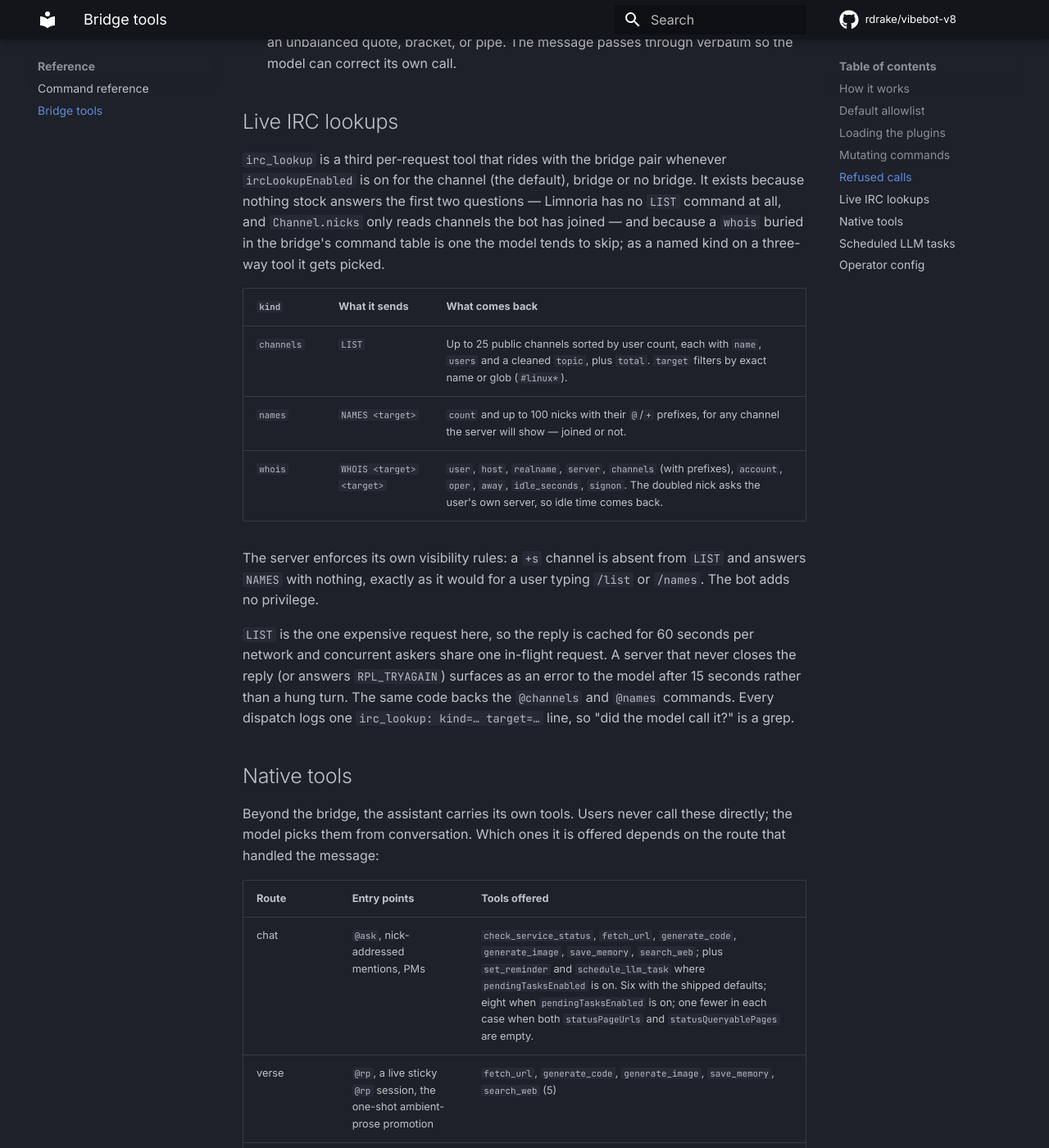
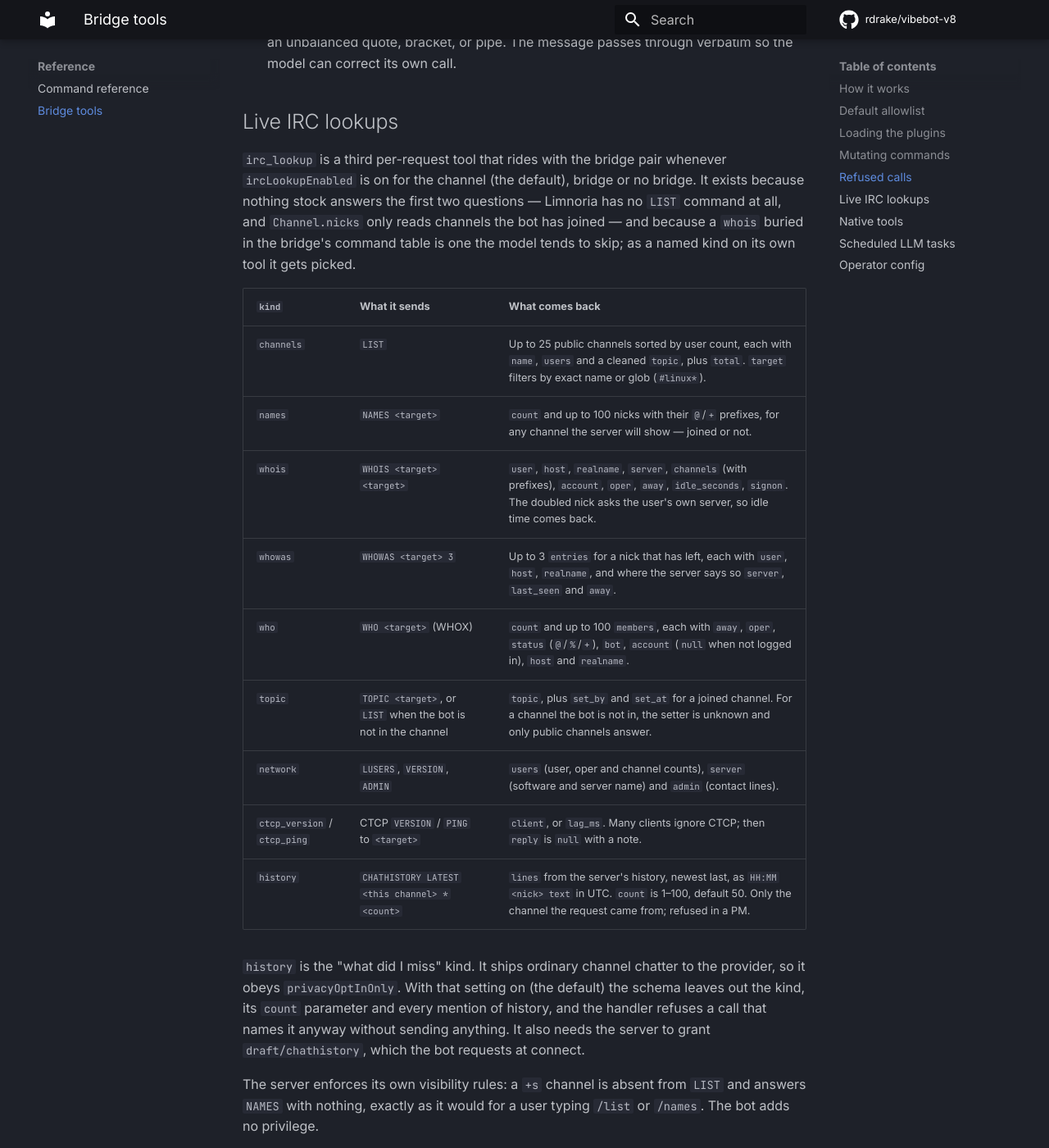
Before and after one commit to rdrake/vibebot-v8, an MkDocs documentation site: the page built from docs/guide/reference/bridge-tools.md, in a window 1280 px wide and 1400 px high, scrolled down 3236 px. Shown: the whole window at 82% size. Built offline with MkDocs 1.6.1 and Material for MkDocs 9.7.7, drawn with Linux system fonts in a browser that asks for light colours; comment, search, counter and statistics services are not loaded.

Commit message:
docs(irc_lookup): document every kind and the history privacy gate

```diff
--- a/docs/guide/reference/bridge-tools.md
+++ b/docs/guide/reference/bridge-tools.md
@@ -153,13 +153,26 @@ bridge or no bridge. It exists because nothing stock answers the first
 two questions — Limnoria has no `LIST` command at all, and
 `Channel.nicks` only reads channels the bot has joined — and because a
 `whois` buried in the bridge's command table is one the model tends to
-skip; as a named kind on a three-way tool it gets picked.
+skip; as a named kind on its own tool it gets picked.
 
 | `kind` | What it sends | What comes back |
 |--------|---------------|-----------------|
 | `channels` | `LIST` | Up to 25 public channels sorted by user count, each with `name`, `users` and a cleaned `topic`, plus `total`. `target` filters by exact name or glob (`#linux*`). |
 | `names` | `NAMES <target>` | `count` and up to 100 nicks with their `@`/`+` prefixes, for any channel the server will show — joined or not. |
 | `whois` | `WHOIS <target> <target>` | `user`, `host`, `realname`, `server`, `channels` (with prefixes), `account`, `oper`, `away`, `idle_seconds`, `signon`. The doubled nick asks the user's own server, so idle time comes back. |
+| `whowas` | `WHOWAS <target> 3` | Up to 3 `entries` for a nick that has left, each with `user`, `host`, `realname`, and where the server says so `server`, `last_seen` and `away`. |
+| `who` | `WHO <target>` (WHOX) | `count` and up to 100 `members`, each with `away`, `oper`, `status` (`@`/`%`/`+`), `bot`, `account` (`null` when not logged in), `host` and `realname`. |
+| `topic` | `TOPIC <target>`, or `LIST` when the bot is not in the channel | `topic`, plus `set_by` and `set_at` for a joined channel. For a channel the bot is not in, the setter is unknown and only public channels answer. |
+| `network` | `LUSERS`, `VERSION`, `ADMIN` | `users` (user, oper and channel counts), `server` (software and server name) and `admin` (contact lines). |
+| `ctcp_version` / `ctcp_ping` | CTCP `VERSION` / `PING` to `<target>` | `client`, or `lag_ms`. Many clients ignore CTCP; then `reply` is `null` with a note. |
+| `history` | `CHATHISTORY LATEST <this channel> * <count>` | `lines` from the server's history, newest last, as `HH:MM <nick> text` in UTC. `count` is 1–100, default 50. Only the channel the request came from; refused in a PM. |
+
+`history` is the "what did I miss" kind. It ships ordinary channel
+chatter to the provider, so it obeys `privacyOptInOnly`. With that
+setting on (the default) the schema leaves out the kind, its `count`
+parameter and every mention of history, and the handler refuses a call
+that names it anyway without sending anything. It also needs the server to grant `draft/chathistory`, which
+the bot requests at connect.
 
 The server enforces its own visibility rules: a `+s` channel is absent
 from `LIST` and answers `NAMES` with nothing, exactly as it would for a
```
Also changed, not shown: docs/guide/operator/configuration.md (+1 -1 lines).
